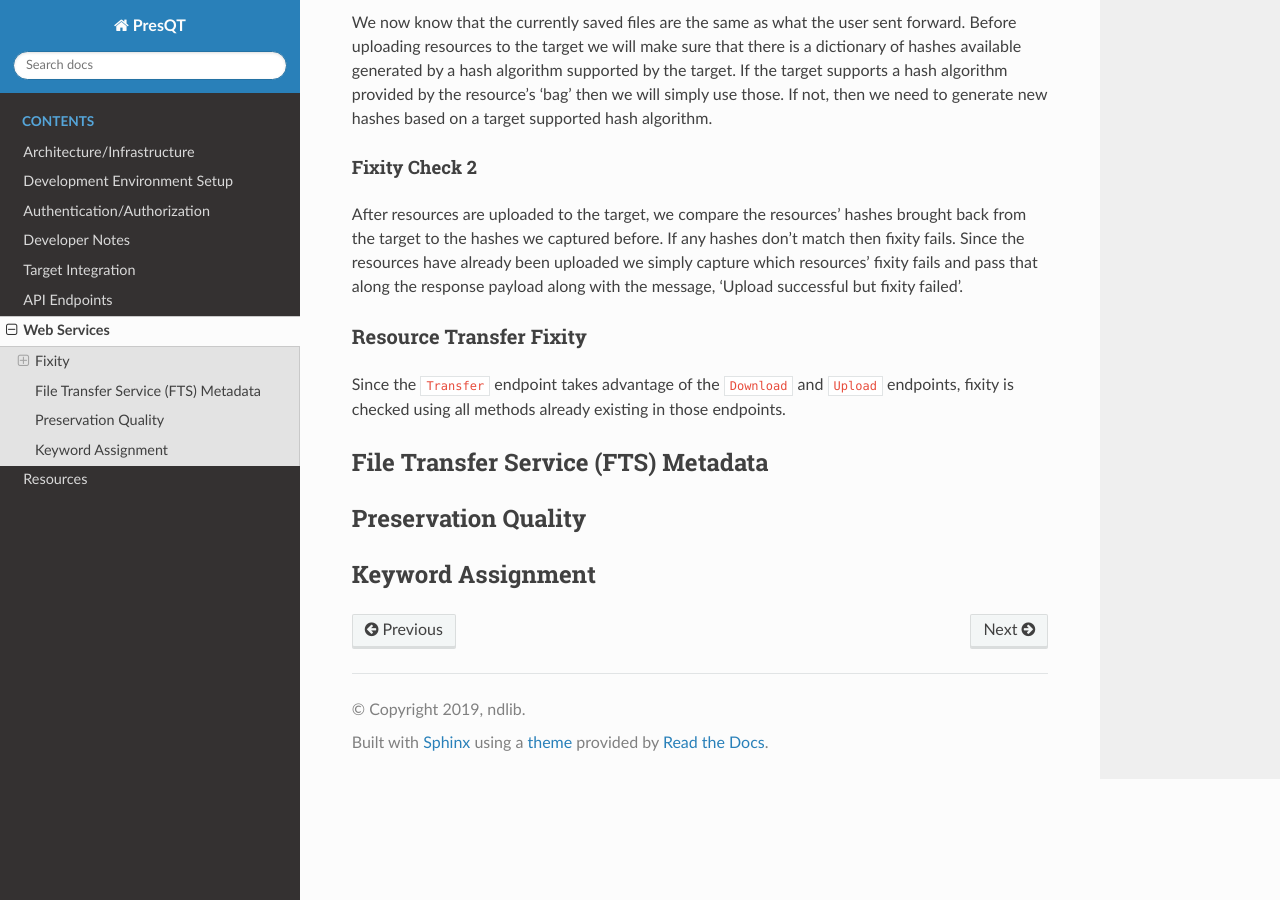
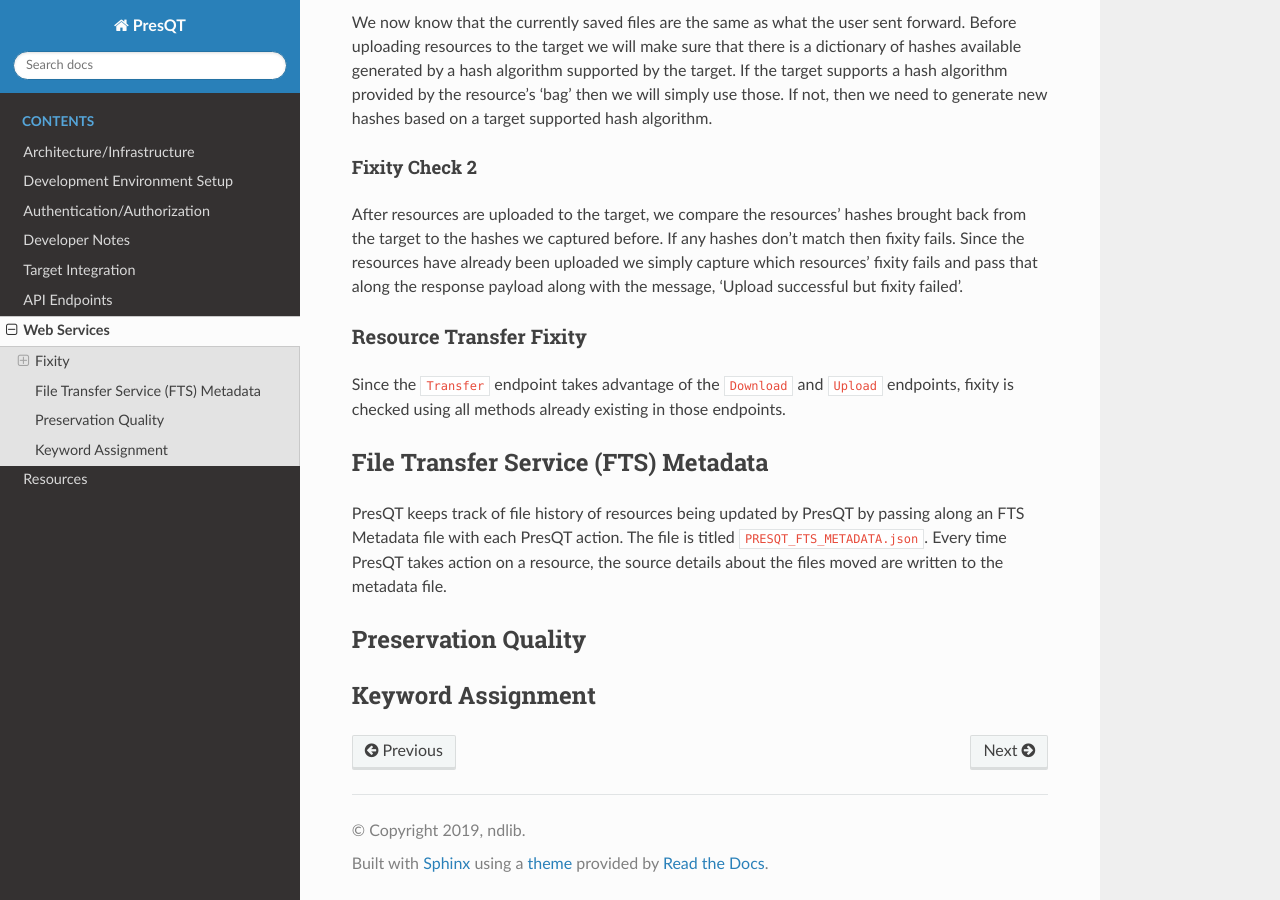
Before and after one commit to Lucy-Family-Institute/presqt, a Sphinx documentation site: the page built from docs/web_services.rst, in a window 1280 px wide and 900 px high, scrolled down 2713 px. Built offline with Sphinx 7.4.7 and the Read the Docs theme 2.0.0, drawn with Linux system fonts in a browser that asks for light colours.

Commit message:
Started FTS docs

```diff
--- a/docs/web_services.rst
+++ b/docs/web_services.rst
@@ -147,6 +147,12 @@ is checked using all methods already existing in those endpoints.
 
 File Transfer Service (FTS) Metadata
 ------------------------------------
+PresQT keeps track of file history of resources being updated by PresQT by passing along an
+FTS Metadata file with each PresQT action. The file is titled ``PRESQT_FTS_METADATA.json``.
+Every time PresQT takes action on a resource, the source details about the files moved are written
+to the metadata file.
+
+
 
 Preservation Quality
 --------------------
```
